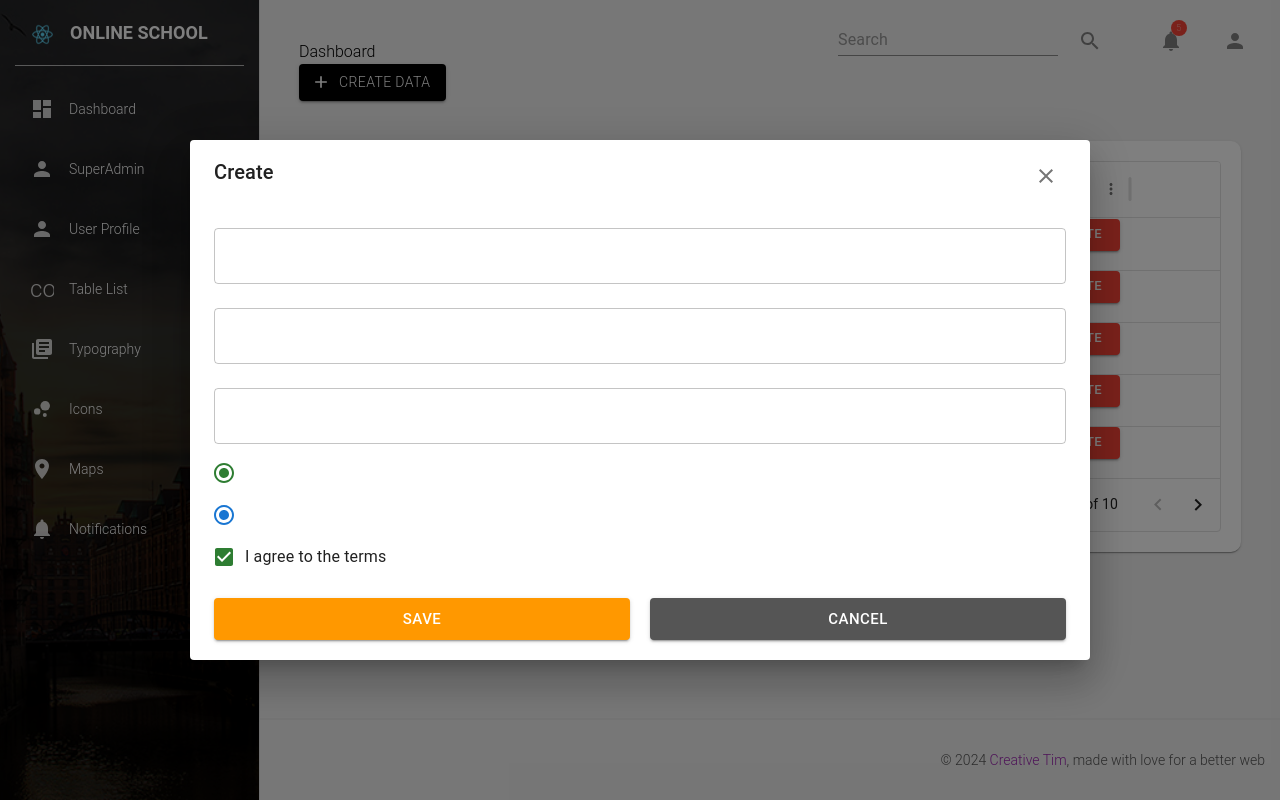
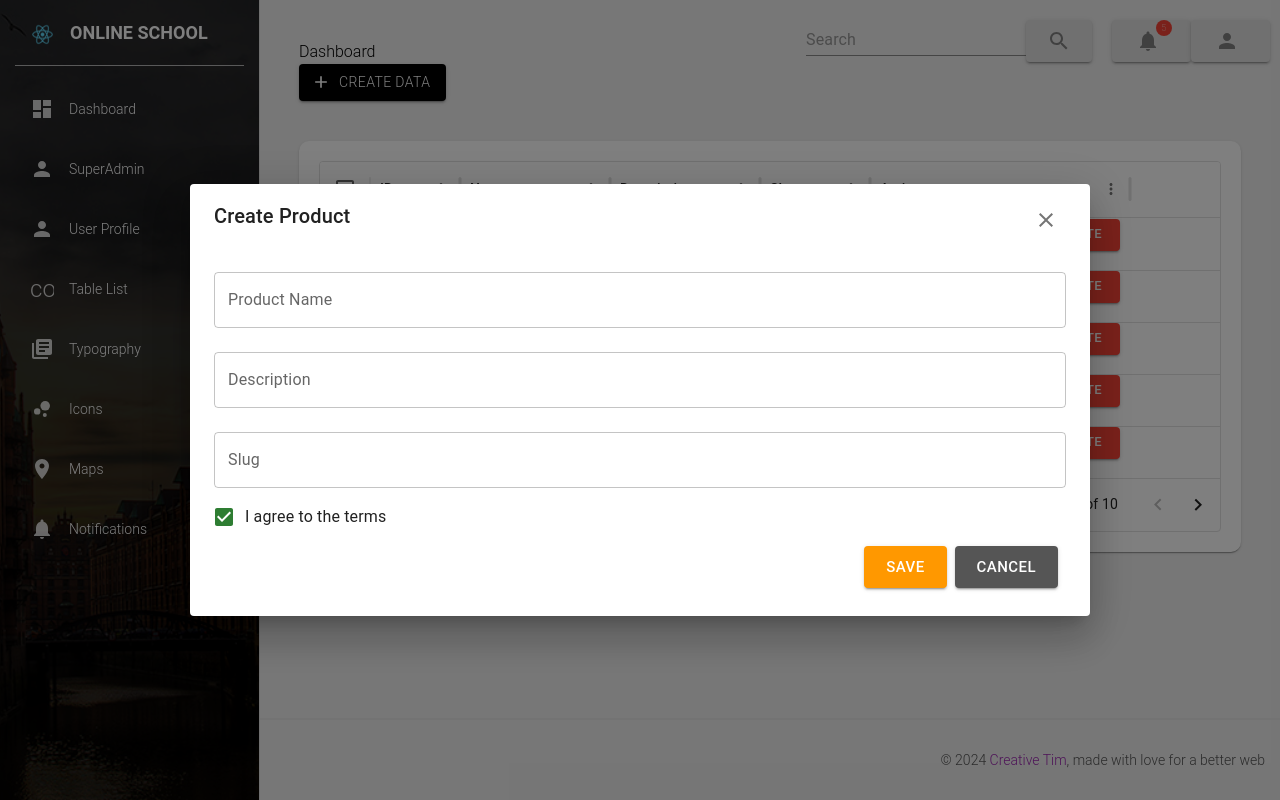
Before and after one commit to samsamhuynh/SalesManagementFE, a React (Vite) app: page / in a window 1280 px wide. Both pictures are taken after a click on the button "CREATE DATA". Built offline with nearby package versions, Linux system fonts and the light colour scheme; no server answers.

Commit message:
update form component, update handleDelete add form in Create and Edit

```diff
--- a/src/components/Button/Button.tsx
+++ b/src/components/Button/Button.tsx
@@ -5,6 +5,8 @@ import "./../../index.scss";
 
 const RegularButton = (props: any) => {
   const {
+    variant,
+    onClick,
     color,
     round,
     children,
@@ -15,7 +17,6 @@ const RegularButton = (props: any) => {
     link,
     justIcon,
     className,
-    muiClasses,
     ...rest
   } = props;
 
@@ -333,10 +334,11 @@ const RegularButton = (props: any) => {
 
   return (
     <Button
+      variant={variant || "contained"}
+      onClick={onClick}
       color="inherit"
-      classes={muiClasses}
+      className={btnClasses}
       {...rest}
-      className={btnClasses}
     >
       {children}
     </Button>
--- a/src/components/CustomInput/CustomInput.tsx
+++ b/src/components/CustomInput/CustomInput.tsx
@@ -69,7 +69,6 @@ const CustomInput = (props: any) => {
       >
         {error ? (
           <Clear
-            // className="absolute block right-0 top-5 z-20 w-6 h-6 text-center pointer-events-none text-danger-100"
             style={{
               position: "absolute",
               display: "block",
--- a/src/components/Form/Form.tsx
+++ b/src/components/Form/Form.tsx
@@ -1,156 +1,33 @@
-import { CheckBox, Close } from "@mui/icons-material";
-import {
-  Box,
-  Button,
-  Checkbox,
-  Dialog,
-  DialogContent,
-  DialogTitle,
-  FormControlLabel,
-  IconButton,
-  Radio,
-  RadioGroup,
-  TextField,
-} from "@mui/material";
-import React, { useState } from "react";
+import { Box, FormLabel } from "@mui/material";
+
+// const useForm = () => {
+//   const [values, setValues] = useState(false);
+
+//   const [errors, setErrors] = useState({});
+
+//   const resetForm = () => {
+//     setValues(false);
+//     setErrors({});
+//   };
+
+//   return {
+//     values,
+//     setValues,
+//     errors,
+//     setErrors,
+//     resetForm,
+//   };
+// };
 
 const FormInput = (props: any) => {
-  const { name, label, value } = props;
-
-  const [open, openChange] = useState(true);
-
-  const [title, titleChange] = useState("Create");
-
-  const [agreeTerm, agreeTermChange] = useState(true);
-
-  const closepopup = () => {
-    openChange(false);
-  };
-
-  const handleSubmit = (e: any) => {
-    e.preventDefault();
-    closepopup();
-  };
-
-  const handleCancel = (e: any) => {
-    e.preventDefault();
-    closepopup();
-  };
+  const { children, ...other } = props;
 
   return (
-    <Dialog open={open} onClose={closepopup} fullWidth maxWidth="md">
-      <DialogTitle>
-        <span>{title}</span>
-        <IconButton style={{ float: "right" }} onClick={closepopup}>
-          <Close color="action" />
-        </IconButton>
-      </DialogTitle>
-
-      <DialogContent>
-        <form onSubmit={handleSubmit}>
-          <Box
-            name="basic"
-            autoComplete="off"
-            component="form"
-            noValidate
-            sx={{ margin: "2", letterSpacing: "2" }}
-          >
-            <TextField
-              value={value}
-              label={label}
-              name={name}
-              required={false}
-              autoFocus
-              variant="outlined"
-              fullWidth
-              margin="normal"
-            ></TextField>
-
-            <TextField
-              value={value}
-              label={label}
-              name={name}
-              required={false}
-              autoFocus
-              variant="outlined"
-              fullWidth
-              margin="normal"
-            ></TextField>
-
-            <TextField
-              value={value}
-              label={label}
-              name={name}
-              required={false}
-              autoFocus
-              variant="outlined"
-              fullWidth
-              margin="normal"
-            ></TextField>
-
-            <RadioGroup>
-              <FormControlLabel
-                control={<Radio color="success"></Radio>}
-                label={label}
-              ></FormControlLabel>
-
-              <FormControlLabel
-                control={<Radio></Radio>}
-                label={label}
-              ></FormControlLabel>
-            </RadioGroup>
-
-            <FormControlLabel
-              control={
-                <Checkbox
-                  value="remember"
-                  checked={agreeTerm}
-                  onChange={(e: React.ChangeEvent<HTMLInputElement>) => {
-                    agreeTermChange(e.target.checked);
-                  }}
-                  name="agreeTerm"
-                  color="success"
-                />
-              }
-              label="I agree to the terms"
-            ></FormControlLabel>
-
-            <div className="grid grid-cols-2 gap-5 mt-5">
-              <Button
-                type="submit"
-                variant="contained"
-                size="large"
-                sx={{
-                  backgroundColor: "#ff9800",
-                  "&:hover": {
-                    backgroundColor: "white",
-                    color: "#af2cc5",
-                  },
-                }}
-                disabled={!agreeTerm}
-              >
-                Save
-              </Button>
-
-              <Button
-                variant="contained"
-                size="large"
-                sx={{
-                  backgroundColor: "#555555",
-                  "&:hover": {
-                    backgroundColor: "white",
-                    color: "#af2cc5",
-                  },
-                }}
-                onClick={handleCancel}
-              >
-                Cancel
-              </Button>
-            </div>
-          </Box>
-        </form>
-      </DialogContent>
-    </Dialog>
+    <Box>
+      <FormLabel autoComplete="off" {...other}>
+        {children}
+      </FormLabel>
+    </Box>
   );
 };
 
--- a/src/pages/Dashboard/Dashboard.tsx
+++ b/src/pages/Dashboard/Dashboard.tsx
@@ -1,9 +1,24 @@
-import { Button, Card, Container, Stack } from "@mui/material";
-import { Add, Delete, Edit } from "@mui/icons-material";
+import {
+  Box,
+  Button,
+  Card,
+  Checkbox,
+  Container,
+  Dialog,
+  DialogActions,
+  DialogContent,
+  DialogTitle,
+  FormControlLabel,
+  IconButton,
+  Stack,
+  TextField,
+} from "@mui/material";
+import { Add, Close, Delete, Edit } from "@mui/icons-material";
 import DataTable from "../../components/Table";
 import { GridColDef, GridRowId } from "@mui/x-data-grid";
-import { useCallback, useMemo, useState } from "react";
+import { useMemo, useState } from "react";
 import FormInput from "../../components/Form";
+// import Button from "../../components/Button";
 
 interface Categories {
   id: number;
@@ -79,24 +94,42 @@ const categories: Categories[] = [
 const Dashboard = () => {
   const [rows, setRows] = useState<Categories[]>(categories);
 
+  const handleDelete = (id: GridRowId) => {
+    if (window.confirm("Are you sure you want to delete?")) {
+      setTimeout(() => {
+        setRows((prevRows) => prevRows.filter((row) => row.id !== id));
+      });
+    }
+  };
+
   const [showForm, setShowForm] = useState(false);
 
-  const handleButtonClick = () => {
+  const [title, titleChange] = useState(" ");
+
+  const [agreeTerm, agreeTermChange] = useState(true);
+
+  const handleCreate = () => {
+    titleChange("Create Product");
     setShowForm(true);
   };
 
-  const handleDelete = useCallback(
-    (id: GridRowId) => () => {
-      if (window.confirm("Are you sure you want to delete?")) {
-        handleDelete(id);
-      }
+  const handleEdit = () => {
+    titleChange("Update Product");
+    setShowForm(true);
+  };
 
-      setTimeout(() => {
-        setRows((prevRows) => prevRows.filter((row) => row.id !== id));
-      });
-    },
-    []
-  );
+  const handleSubmit = (e: any) => {
+    e.preventDefault();
+  };
+
+  const handleClose = () => {
+    setShowForm(false);
+  };
+
+  const handleCancel = (e: any) => {
+    e.preventDefault();
+    handleClose();
+  };
 
   const columns = useMemo<GridColDef<Categories>[]>(
     () => [
@@ -126,7 +159,7 @@ const Dashboard = () => {
                   color: "#af2cc5",
                 },
               }}
-              onClick={handleButtonClick}
+              onClick={handleEdit}
             >
               <Edit sx={{ mr: 1 }} />
               Edit
@@ -142,7 +175,9 @@ const Dashboard = () => {
                   color: "#af2cc5",
                 },
               }}
-              onClick={handleDelete(params.id)}
+              onClick={() => {
+                handleDelete(params.id);
+              }}
             >
               <Delete sx={{ mr: 1 }} />
               Delete
@@ -151,7 +186,7 @@ const Dashboard = () => {
         ),
       },
     ],
-    [handleButtonClick, handleDelete]
+    [handleDelete]
   );
 
   return (
@@ -164,7 +199,7 @@ const Dashboard = () => {
         mb={5}
       >
         <Button
-          onClick={handleButtonClick}
+          onClick={handleCreate}
           variant="contained"
           sx={{
             color: "white",
@@ -176,7 +211,6 @@ const Dashboard = () => {
         >
           Create Data
         </Button>
-        {showForm && <FormInput />}
       </Stack>
 
       <Card
@@ -197,7 +231,107 @@ const Dashboard = () => {
           loading={!rows.length}
         ></DataTable>
 
-        {/* <FormInput /> */}
+        <Dialog open={showForm} onClose={handleClose} fullWidth maxWidth="md">
+          <DialogTitle>
+            {title}
+            <IconButton style={{ float: "right" }} onClick={handleClose}>
+              <Close color="action" />
+            </IconButton>
+          </DialogTitle>
+
+          <DialogContent>
+            <Box
+              name="basic"
+              autoComplete="off"
+              component="form"
+              noValidate
+              sx={{ margin: "2", letterSpacing: "2" }}
+            >
+              <FormInput onSubmit={handleSubmit}>
+                <TextField
+                  name="name"
+                  label="Product Name"
+                  // value={values.name}
+                  // error={errors.name}
+                  // onChange={handleInputChange}
+                  fullWidth
+                  margin="normal"
+                  autoFocus
+                />
+
+                <TextField
+                  name="description"
+                  label="Description"
+                  // value={values.description}
+                  // error={errors.description}
+                  // onChange={handleInputChange}
+                  fullWidth
+                  margin="normal"
+                  autoFocus
+                />
+
+                <TextField
+                  name="slug"
+                  label="Slug"
+                  // value={values.slug}
+                  // error={errors.slug}
+                  // onChange={handleInputChange}
+                  fullWidth
+                  margin="normal"
+                  autoFocus
+                />
+              </FormInput>
+
+              <FormControlLabel
+                control={
+                  <Checkbox
+                    value="remember"
+                    checked={agreeTerm}
+                    onChange={(e: React.ChangeEvent<HTMLInputElement>) => {
+                      agreeTermChange(e.target.checked);
+                    }}
+                    name="agreeTerm"
+                    color="success"
+                  />
+                }
+                label="I agree to the terms"
+              ></FormControlLabel>
+
+              <DialogActions>
+                <Button
+                  type="submit"
+                  variant="contained"
+                  size="large"
+                  sx={{
+                    backgroundColor: "#ff9800",
+                    "&:hover": {
+                      backgroundColor: "white",
+                      color: "#af2cc5",
+                    },
+                  }}
+                  disabled={!agreeTerm}
+                >
+                  Save
+                </Button>
+
+                <Button
+                  variant="contained"
+                  size="large"
+                  sx={{
+                    backgroundColor: "#555555",
+                    "&:hover": {
+                      backgroundColor: "white",
+                      color: "#af2cc5",
+                    },
+                  }}
+                  onClick={handleCancel}
+                >
+                  Cancel
+                </Button>
+              </DialogActions>
+            </Box>
+          </DialogContent>
+        </Dialog>
       </Card>
     </Container>
   );
```
